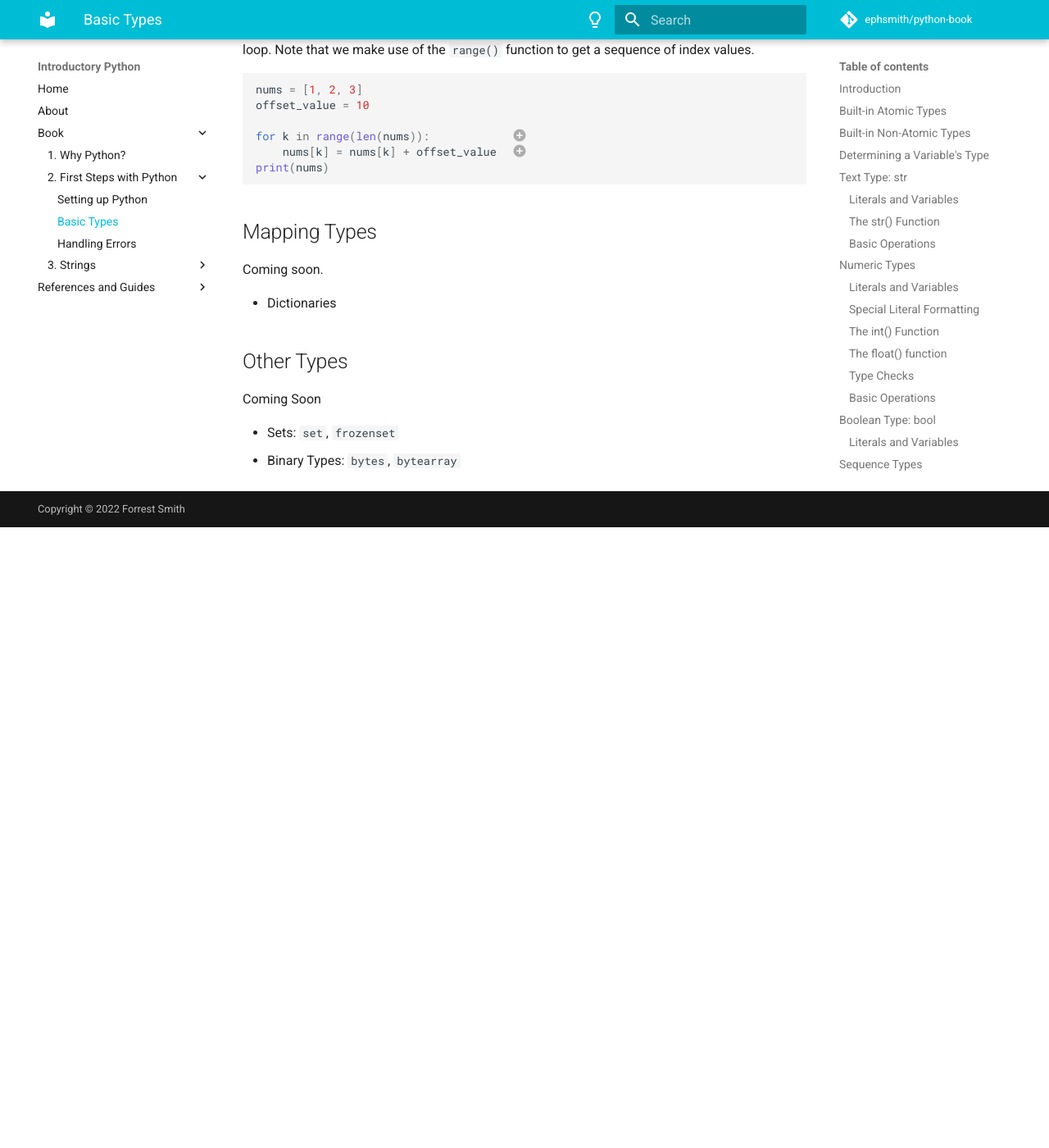
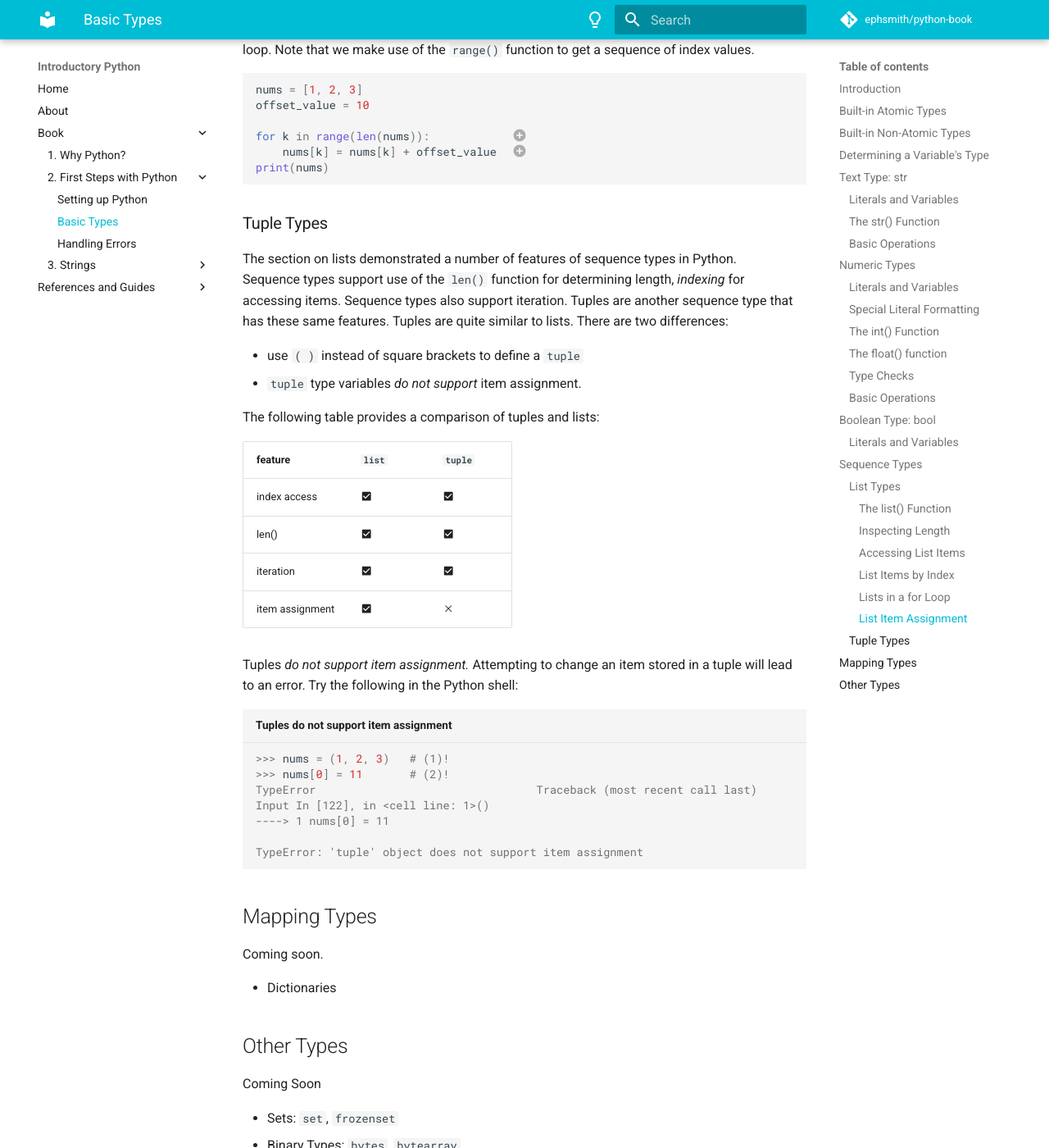
Before and after one commit to ephsmith/python-book, an MkDocs documentation site: the page built from docs/02/02-basic-types.md, in a window 1280 px wide and 1400 px high, scrolled down 8550 px. Shown: the whole window at 82% size. Built offline with MkDocs 1.6.1 and Material for MkDocs 9.7.7, drawn with Linux system fonts in a browser that asks for light colours; comment, search, counter and statistics services are not loaded; before the commit the page ends 9193 px from its top, so only the background shows below that.

Commit message:
Basic Types: Tuples. Initial section with item assignment error.

````diff
--- a/docs/02/02-basic-types.md
+++ b/docs/02/02-basic-types.md
@@ -310,7 +310,6 @@
 ['H', 'e', 'l', 'l', 'o']
 ```
 
-
 #### Inspecting Length
 The **length** of a sequence is equivalent to the number of items stored in the
 sequence.  Pass a list (or any other sequence) to the `len()` function to see how many
@@ -397,6 +396,37 @@
 2. Here, one item is accessed by index per loop run. The `offset_value` is added to
    each and then assigned back to the list item.  This is *item assignment*.
 
+### Tuple Types
+The section on lists demonstrated a number of features of sequence types in Python.
+Sequence types support use of the `len()` function for determining length, *indexing*
+for accessing items.  Sequence types also support iteration. Tuples are another
+sequence type that has these same features. Tuples are quite similar to lists. There
+are two differences:
+
+- use `( )` instead of square brackets to define a `tuple`
+- `tuple` type variables *do not support* item assignment.
+
+The following table provides a comparison of tuples and lists:
+
+| feature |  `list`   | `tuple`|
+|---|---|---|
+| index access | :material-checkbox-marked: | :material-checkbox-marked:|
+| len()| :material-checkbox-marked:| :material-checkbox-marked:|
+| iteration| :material-checkbox-marked:|:material-checkbox-marked:|
+| item assignment | :material-checkbox-marked: |:octicons-x-24:|
+
+Tuples *do not support item assignment.*  Attempting to change an item stored in a
+tuple will lead to an error. Try the following in the Python shell:
+
+```pycon title="Tuples do not support item assignment"
+>>> nums = (1, 2, 3)   # (1)!
+>>> nums[0] = 11       # (2)!
+TypeError                                 Traceback (most recent call last)
+Input In [122], in <cell line: 1>()
+----> 1 nums[0] = 11
+
+TypeError: 'tuple' object does not support item assignment
+```
 
 
 ## Mapping Types
````
